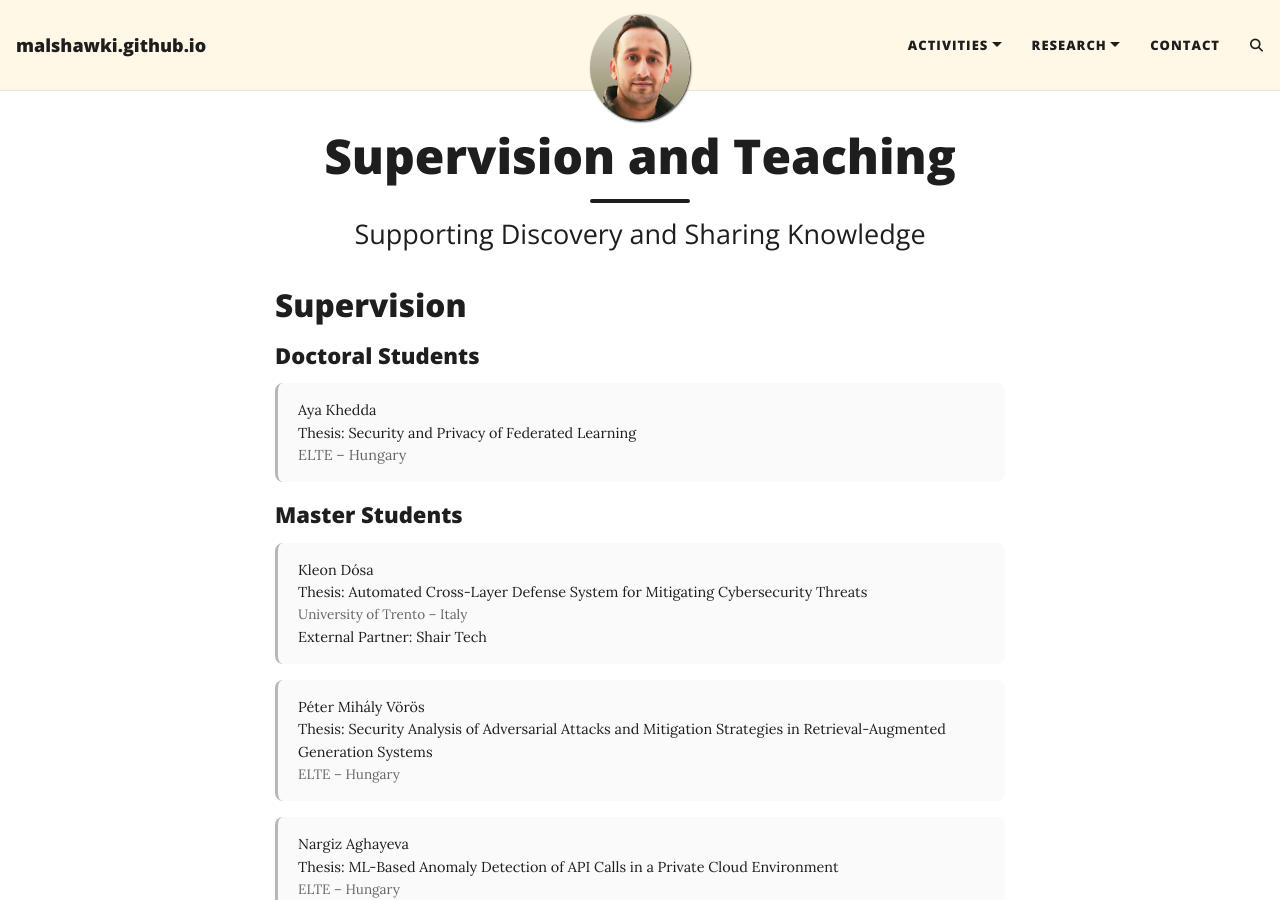
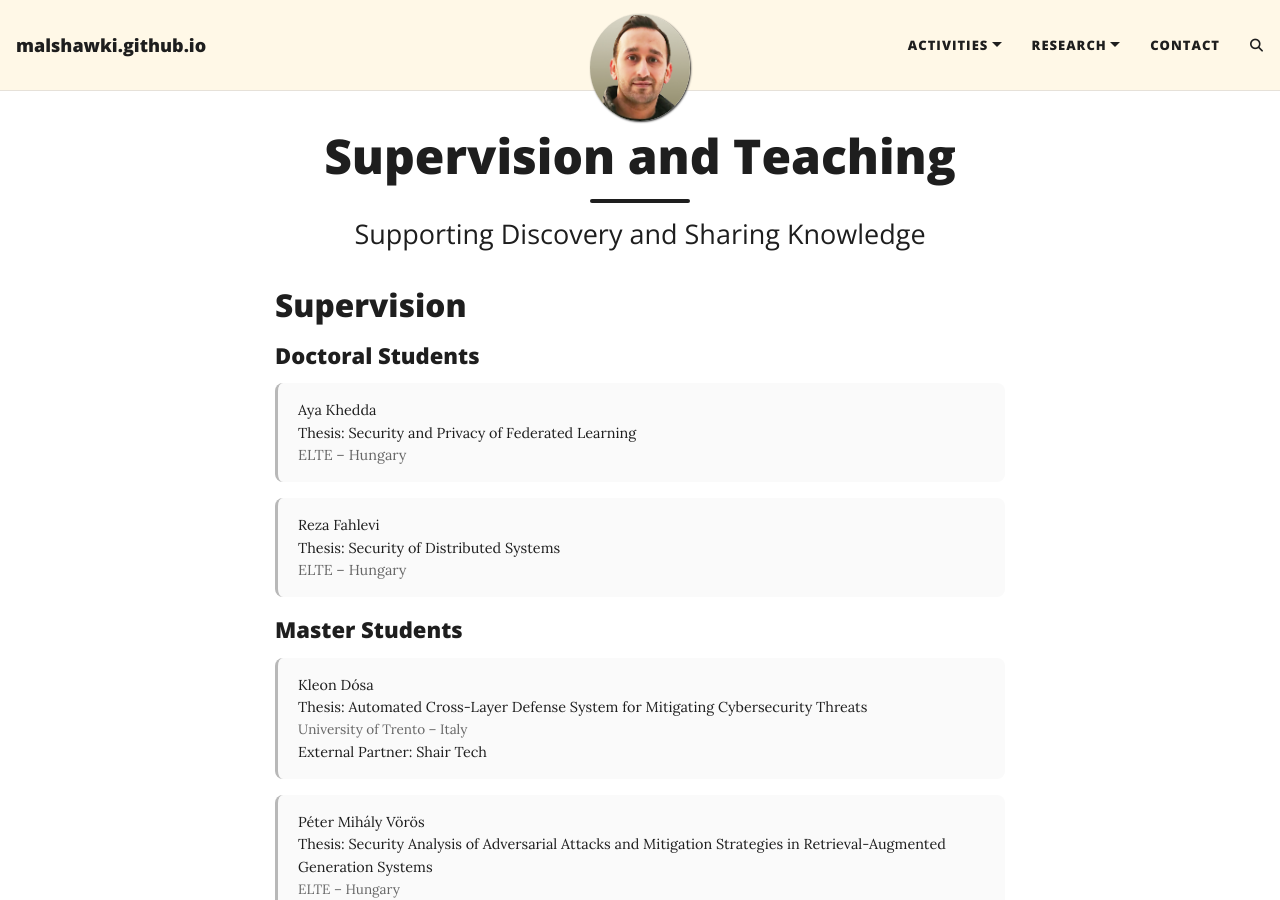
Before and after one commit to malshawki/malshawki.github.io, a Jekyll site: the page built from supervision.md, in a window 1280 px wide and 900 px high. Built offline with Jekyll 4.4.1, drawn with Linux system fonts in a browser that asks for light colours; comment, search, counter and statistics services are not loaded.

Commit message:
Update supervision.md

```diff
--- a/supervision.md
+++ b/supervision.md
@@ -14,6 +14,11 @@ subtitle: Supporting Discovery and Sharing Knowledge
 <div style="padding: 1rem 1.25rem; margin-bottom: 1rem; border-left: 3px solid #b8b8b8; background: #fafafa; border-radius: 8px; line-height: 1.55;">
 Aya Khedda  <br>
 Thesis: Security and Privacy of Federated Learning  <br>
+<span style="color: #666;">ELTE – Hungary</span><br>
+</div>
+<div style="padding: 1rem 1.25rem; margin-bottom: 1rem; border-left: 3px solid #b8b8b8; background: #fafafa; border-radius: 8px; line-height: 1.55;">
+Reza Fahlevi  <br>
+Thesis: Security of Distributed Systems<br>
 <span style="color: #666;">ELTE – Hungary</span><br>
 </div>
 
```
